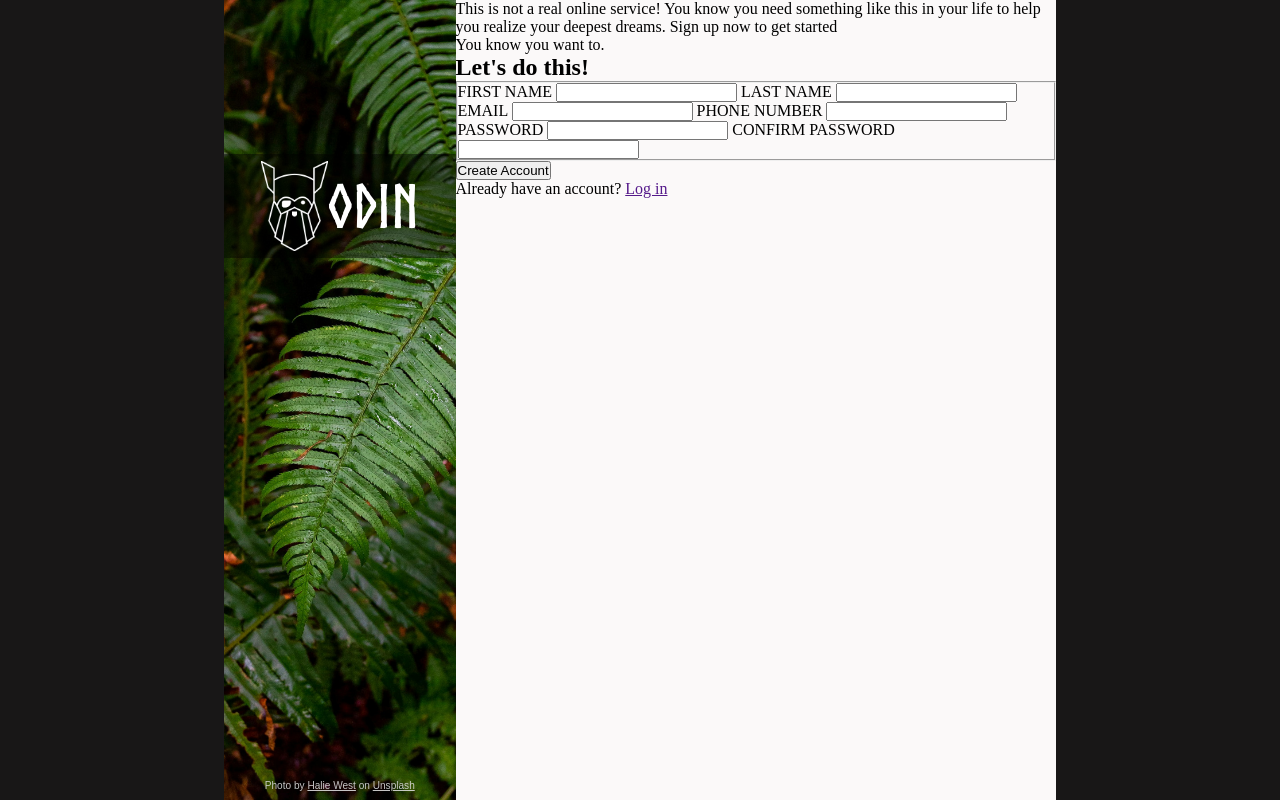
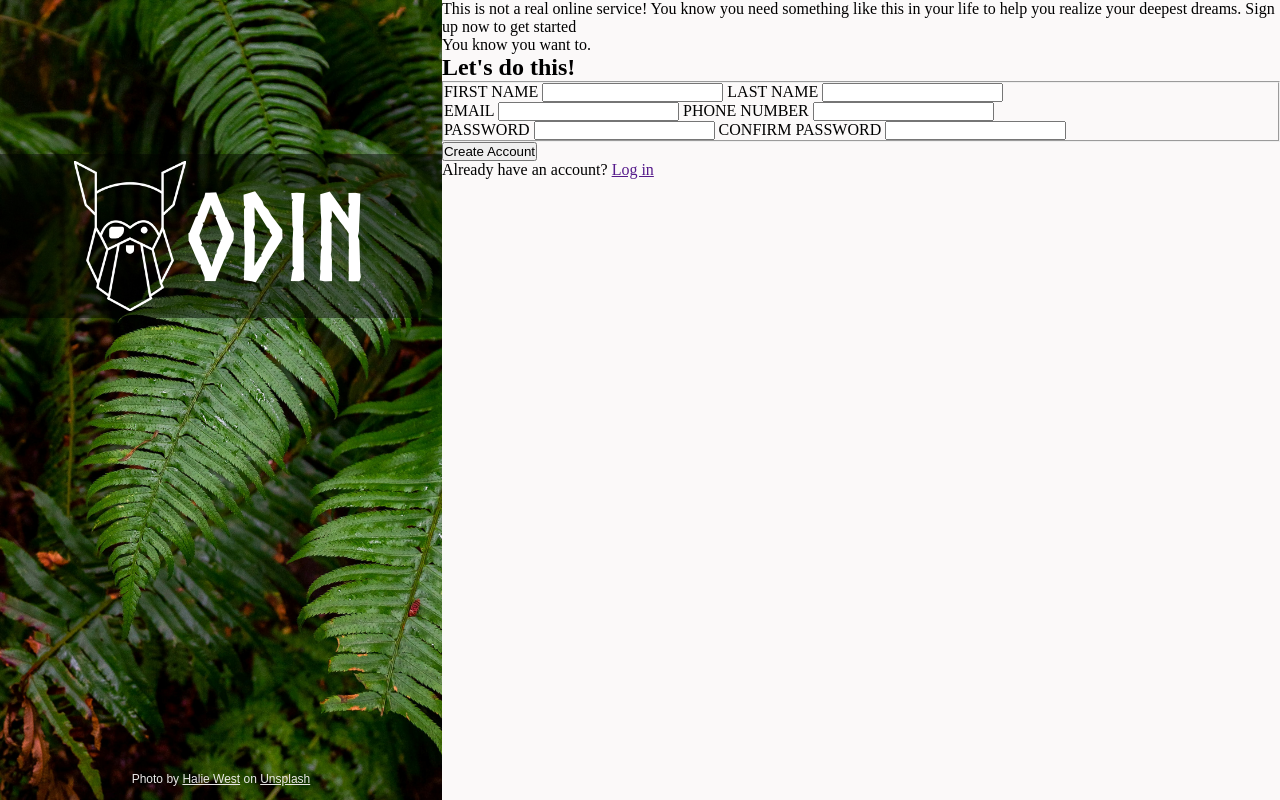
Before and after one commit to MarcoDomi/signup-form, a plain HTML site: page index.html in a window 1280 px wide. Drawn offline with Linux system fonts and the light colour scheme.

Commit message:
remove main elem margins, change logo/title size

```diff
--- a/styles.css
+++ b/styles.css
@@ -25,7 +25,6 @@ body {
 main {
     display: flex;
     background-color: rgb(251, 249, 249);
-    margin: 0 14rem;
     height: 100%;
 
 }
@@ -34,13 +33,12 @@ main {
     background-image: url("images/halie-west-25xggax4bSA-unsplash.jpg");
     background-size: cover;
     background-color: white;
-    background-position: -50px center;
-    width: 45%;
+    width: 40%;
     display: flex;
     flex-direction: column;
     justify-content: space-between;
     padding-top: 154px;
-    padding-bottom: 9px;
+    padding-bottom: 14px;
 }
 
 #logo-container {
@@ -53,21 +51,21 @@ main {
 }
 
 #logo-container > img {
-    height: 90px;
+    height: 150px;
 }
 
 #logo-container > #page-title {
     color: white;
     font-family: 'Norse', 'Times New Roman', Times, serif;
-    font-size: 60px;
+    font-size: 120px;
 }
 
 footer#bg-credit {
     text-align: center;
-    font-size: 0.63rem;
+    font-size: 0.75rem;
 }
 
 footer#bg-credit, footer#bg-credit > a {
-    color: rgba(220, 220, 220, 0.896);
+    color: rgba(244, 241, 241, 0.955);
     font-family: Arial, Helvetica, sans-serif;
 }
```
